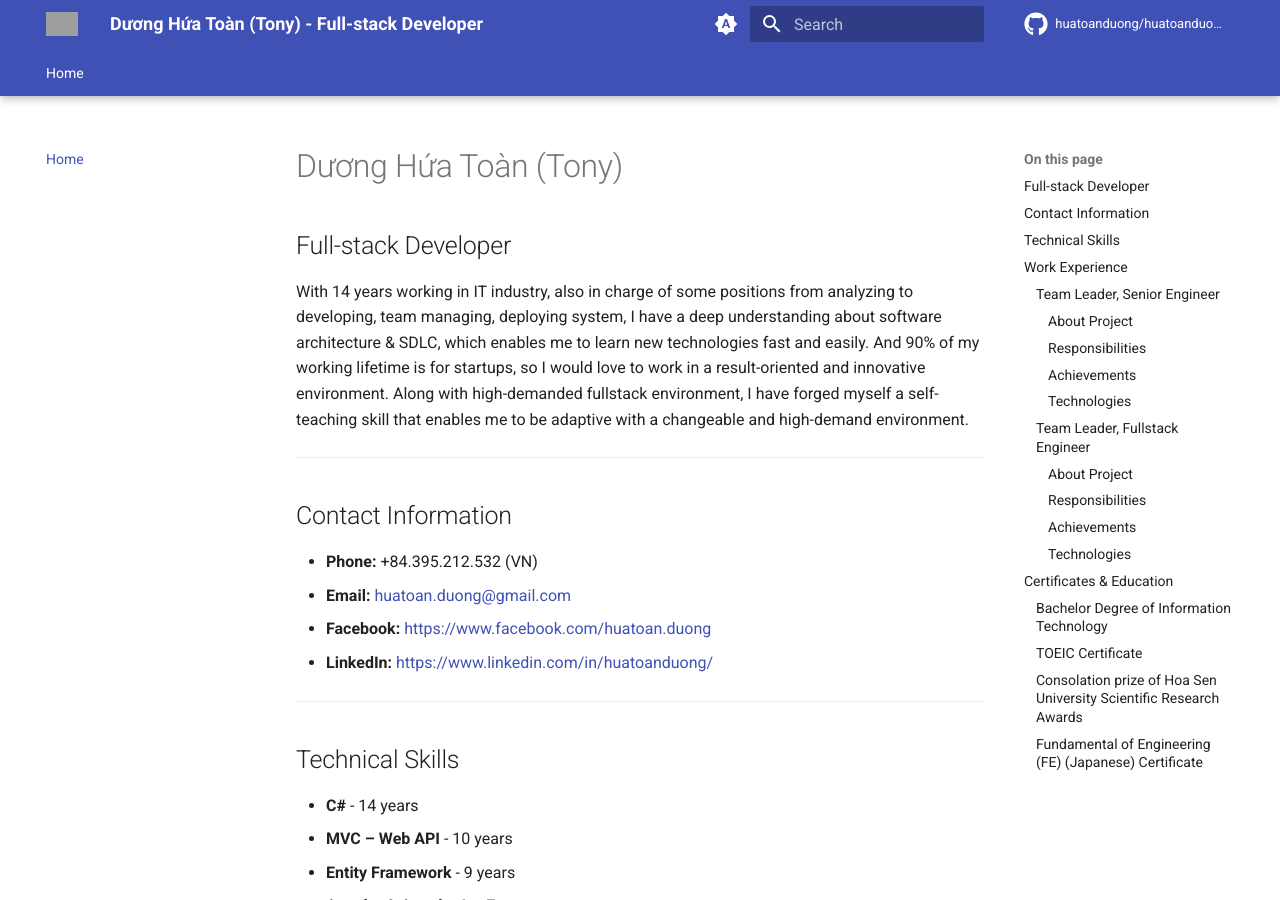
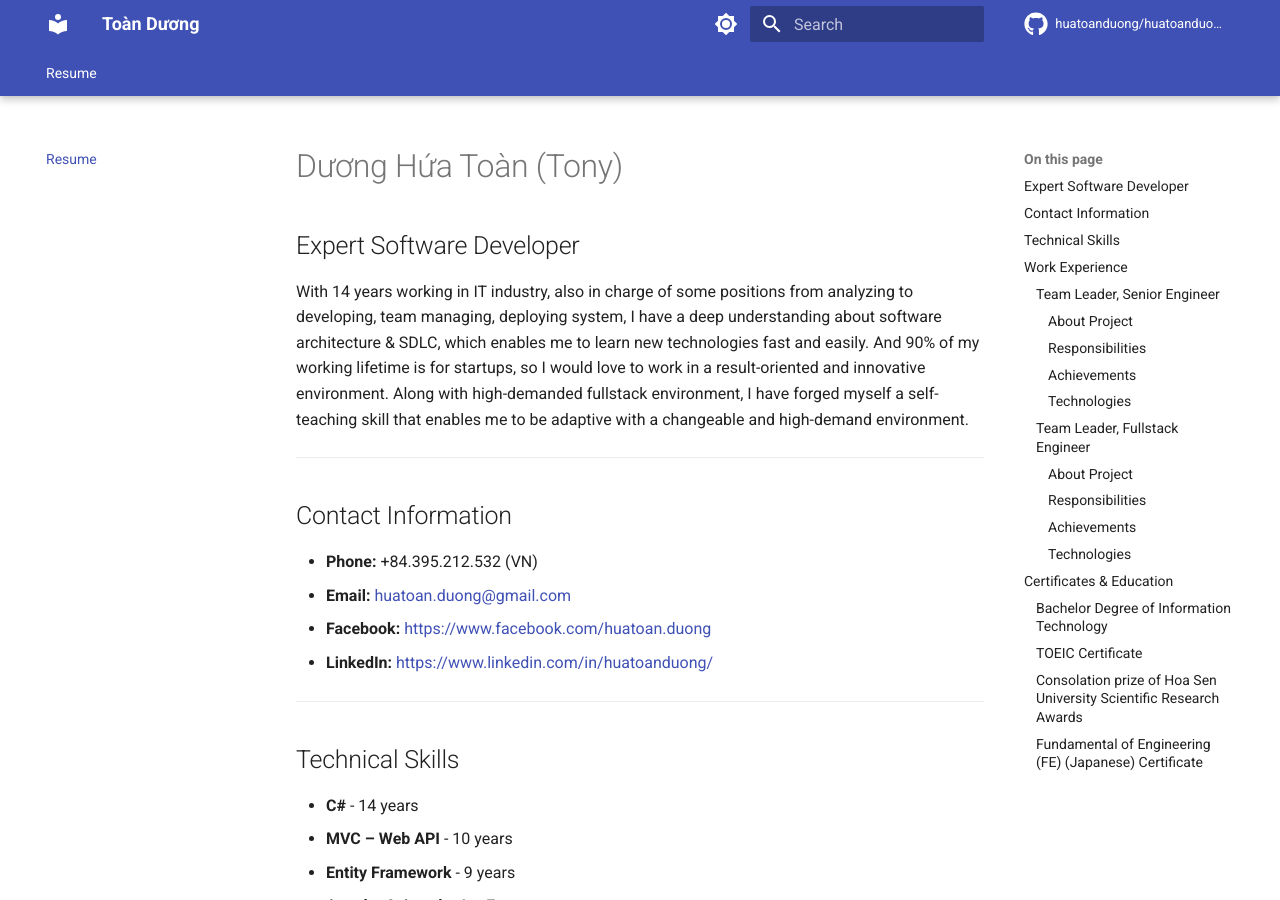
Before and after one commit to huatoanduong/huatoanduong.github.io, an MkDocs documentation site: the page built from docs/index.md, in a window 1280 px wide and 900 px high. Built offline with MkDocs 1.6.1 and Material for MkDocs 9.7.7, drawn with Linux system fonts in a browser that asks for light colours; comment, search, counter and statistics services are not loaded; grey boxes are pictures that could not be loaded.

Commit message:
edit structure

```diff
--- a/docs/index.md
+++ b/docs/index.md
@@ -1,11 +1,11 @@
 ---
-title: "Dương Hứa Toàn (Tony) - Full-stack Developer"
+title: "Dương Hứa Toàn (Tony) - Expert Software Engineer"
 lastUpdated: "2024-01-15"
 ---
 
 # Dương Hứa Toàn (Tony)
 
-## Full-stack Developer
+## Expert Software Developer
 
 With 14 years working in IT industry, also in charge of some positions from analyzing to developing, team managing, deploying system, I have a deep understanding about software architecture & SDLC, which enables me to learn new technologies fast and easily. And 90% of my working lifetime is for startups, so I would love to work in a result-oriented and innovative environment. Along with high-demanded fullstack environment, I have forged myself a self-teaching skill that enables me to be adaptive with a changeable and high-demand environment.
 
--- a/mkdocs.yml
+++ b/mkdocs.yml
@@ -1,4 +1,4 @@
-site_name: Dương Hứa Toàn (Tony) - Full-stack Developer
+site_name: Toàn Dương
 site_description: Professional resume and portfolio website
 site_author: Dương Hứa Toàn (Tony)
 site_url: https://huatoanduong.github.io
@@ -10,28 +10,31 @@ edit_uri: edit/main/docs/
 
 docs_dir: docs
 site_dir: dist
-dev_addr: localhost:5000
+dev_addr: localhost:5001
+
+# Navigation
+nav:
+  - Resume: index.md
 
 # Theme configuration
 theme:
   name: material
   language: en
   palette:
-    # Palette toggle for automatic mode
-    - scheme: default
-      toggle:
-        icon: material/brightness-auto
-        name: Switch to light mode
     # Palette toggle for light mode
-    - scheme: light
+    - media: "(prefers-color-scheme: light)"
+      scheme: default
       toggle:
         icon: material/brightness-7
-        name: Switch to system preference
+        name: Switch to dark mode
+
     # Palette toggle for dark mode
-    - scheme: dark
+    - media: "(prefers-color-scheme: dark)"
+      scheme: slate
       toggle:
         icon: material/brightness-4
-        name: Switch to dark mode
+        name: Switch to light mode
+
   features:
     - announce.dismiss
     - content.code.copy
@@ -65,12 +68,8 @@ theme:
     edit: material/pencil
     view: material/eye
   favicon: assets/favicon.png
-  logo: assets/logo.png
+  # logo: assets/logo.png
 
-
-# Navigation
-nav:
-  - Home: index.md
 
 # Plugins
 plugins:
```
